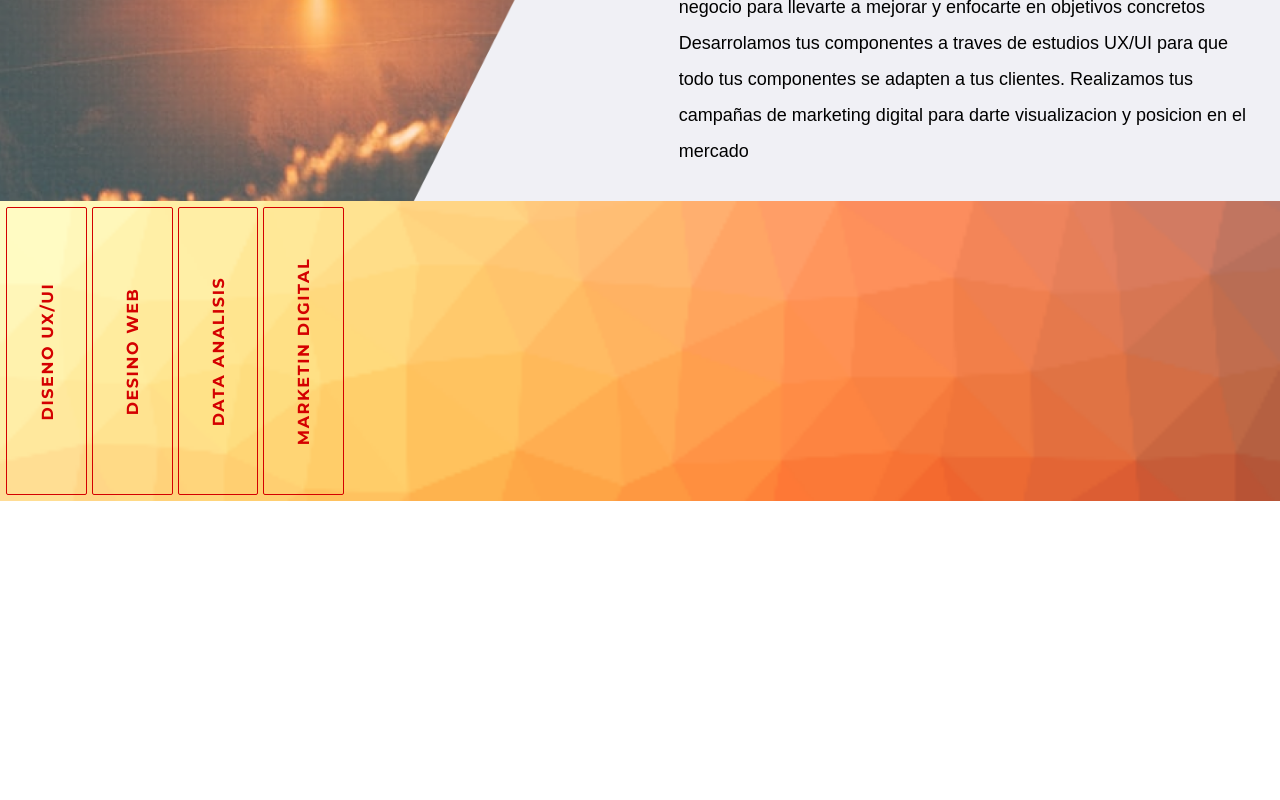
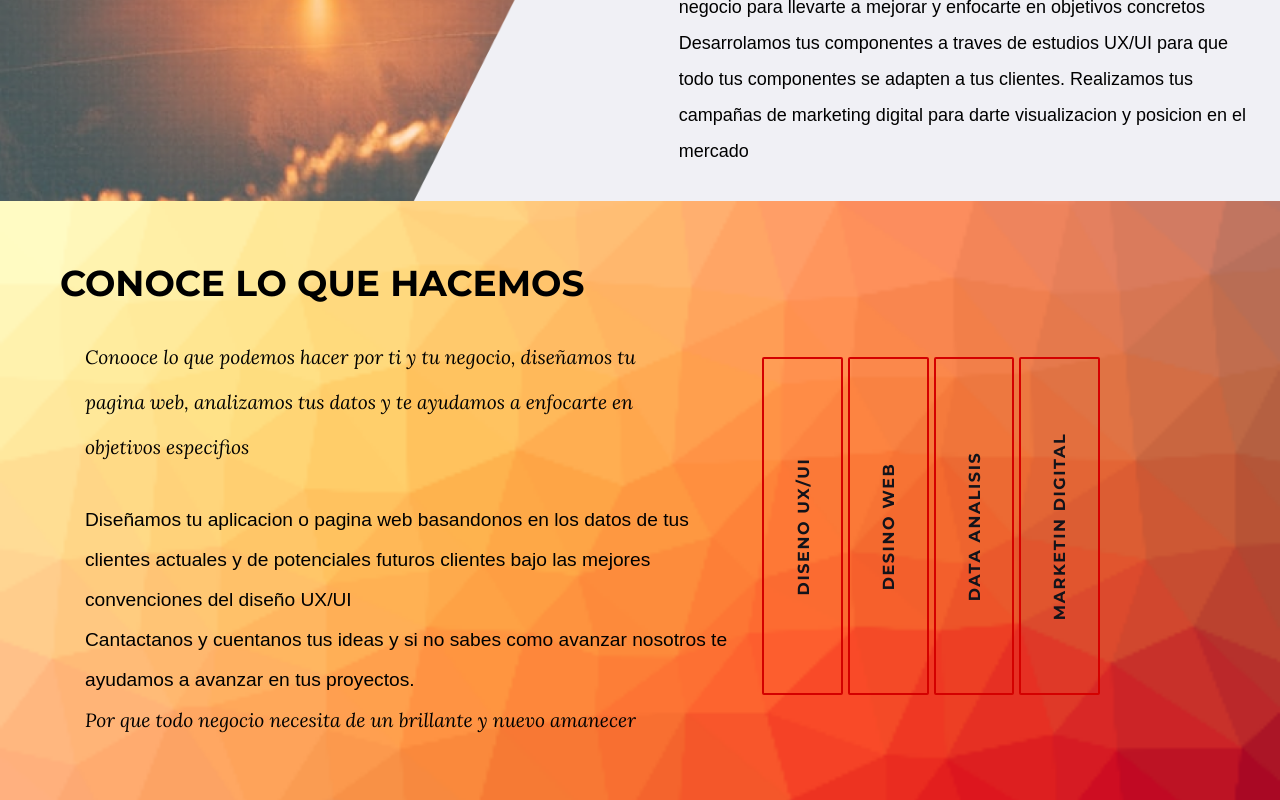
Before and after one commit to maxt0d0nt/dawn, a React (Create React App) app: page / in a window 1280 px wide. Shown: the part 1399-2199 px from the top of the page. Before the commit the page ends 1900 px from the top, so only its background shows below. Built offline with nearby package versions, Linux system fonts and the light colour scheme; a web font is replaced by a local one.

Commit message:
recat route & Cards

```diff
--- a/src/App.js
+++ b/src/App.js
@@ -1,9 +1,12 @@
 import "./App.css";
 import Home from "./Pages/Home";
+import { Route, Routes } from "react-router-dom";
 
 function App() {
   return (
-   <Home />
+    <Routes>
+      <Route path="/" element={<Home />} exact />
+    </Routes>
   );
 }
 
--- a/src/components/Cards/Card.css
+++ b/src/components/Cards/Card.css
@@ -1,16 +1,52 @@
 .card-container {
-    background-image: url(../../assets/design.png);
-    background-repeat: no-repeat;
-    background-size: cover;
+  background-image: url(../../assets/design.png);
+  background-repeat: no-repeat;
+  background-size: cover;
+  padding: 60px;
+  display: flex;
+  flex-wrap: wrap;
+}
+
+.meet {
+  display: flex;
+  flex-wrap: wrap;
+  width: 60%;
+}
+
+.meetTitle {
+  font-family: var(--font-main);
+  font-size: x-large;
+  margin-bottom: 30px;
+}
+
+.meetSubTitle {
+  font-family: var(--font-subTitle);
+  font-size: larger;
+  margin-left: 25px;
+  width: 80%;
+  line-height: 45px;
+  margin-bottom: 30px;
+}
+
+.meetDescription {
+  font-family: var(--font-secundary);
+  font-size: larger;
+  margin-left: 25px;
+  line-height: 40px;
+}
+
+.lema {
+  font-family: var(--font-subTitle);
 }
 
 .card {
   width: 350px;
-  height: 300px;
+  height: 350px;
   border-radius: 4px;
   display: flex;
   gap: 5px;
   padding: 0.4em;
+  margin-top: 90px;
 }
 
 .card p {
@@ -21,14 +57,15 @@
   border-radius: 2px;
   transition: all 0.5s;
 
-  border: 1px solid #d40000;
+  border: 2px solid #d40000;
   display: flex;
   justify-content: center;
   align-items: center;
 }
 
 .card p:hover {
- flex:auto
+  flex: auto;
+  background-color: #d400004c;
 }
 
 .card p span {
@@ -38,7 +75,7 @@
   transform: rotate(-90deg);
   transition: all 0.5s;
   text-transform: uppercase;
-  color: #d40000;
+  color: var(--own-black);
   letter-spacing: 0.1em;
   font-weight: 700;
   font-family: var(--font-main);
@@ -47,3 +84,28 @@
 .card p:hover span {
   transform: rotate(0);
 }
+
+/*------------------------ mobile ---------------------------*/
+
+@media screen and (max-width: 1023px) {
+  .meet {
+    width: 100%;
+  }
+
+  .card {
+    padding-left: 0;
+    margin: auto;
+  }
+
+  .meetDescription {
+    display: none;
+  }
+}
+
+/*------------------------ mobile ---------------------------*/
+
+@media screen and (max-width: 460px) {
+  .card {
+    width: 250px;
+  }
+}
--- a/src/components/Cards/Cards.js
+++ b/src/components/Cards/Cards.js
@@ -5,6 +5,32 @@ const Cards = () => {
   return (
     <>
       <div className="card-container">
+        <div className="meet">
+          <div className="meetTitle">
+            <h2>CONOCE LO QUE HACEMOS</h2>
+          </div>
+          <div className="meetSubTitle">
+            <p>
+              Conooce lo que podemos hacer por ti y tu negocio, diseñamos tu
+              pagina web, analizamos tus datos y te ayudamos a enfocarte en
+              objetivos especifios
+            </p>
+          </div>
+          <div className="meetDescription">
+            <p>
+              Diseñamos tu aplicacion o pagina web basandonos en los datos de
+              tus clientes actuales y de potenciales futuros clientes bajo las
+              mejores convenciones del diseño UX/UI
+            </p>
+            <p>
+              Cantactanos y cuentanos tus ideas y si no sabes como avanzar
+              nosotros te ayudamos a avanzar en tus proyectos.
+            </p>
+            <p className="lema">
+              Por que todo negocio necesita de un brillante y nuevo amanecer
+            </p>
+          </div>
+        </div>
         <div className="card">
           <p>
             <span>DISENO UX/UI</span>
--- a/src/components/Hero/Hero.css
+++ b/src/components/Hero/Hero.css
@@ -12,6 +12,9 @@ video {
   object-fit: cover;
 }
 
+h2 {
+  font-family: var(--font-secondary);
+}
 .capa {
   --own-black: #1c1c1d;
   position: absolute;
--- a/src/components/Logo/Logo.css
+++ b/src/components/Logo/Logo.css
@@ -1,5 +1,5 @@
 .title {
-  font-family: Montserrat, sans-serif;
+  font-family: var(--font-main);
   font-size: 4em;
   font-weight: 600;
 }
--- a/src/index.js
+++ b/src/index.js
@@ -1,12 +1,14 @@
-import React from 'react';
-import ReactDOM from 'react-dom/client';
-import './index.css';
-import App from './App';
+import React from "react";
+import ReactDOM from "react-dom/client";
+import "./index.css";
+import App from "./App";
+import { BrowserRouter } from "react-router-dom";
 
-
-const root = ReactDOM.createRoot(document.getElementById('root'));
+const root = ReactDOM.createRoot(document.getElementById("root"));
 root.render(
   <React.StrictMode>
-    <App />
+    <BrowserRouter>
+      <App />
+    </BrowserRouter>
   </React.StrictMode>
 );
```
